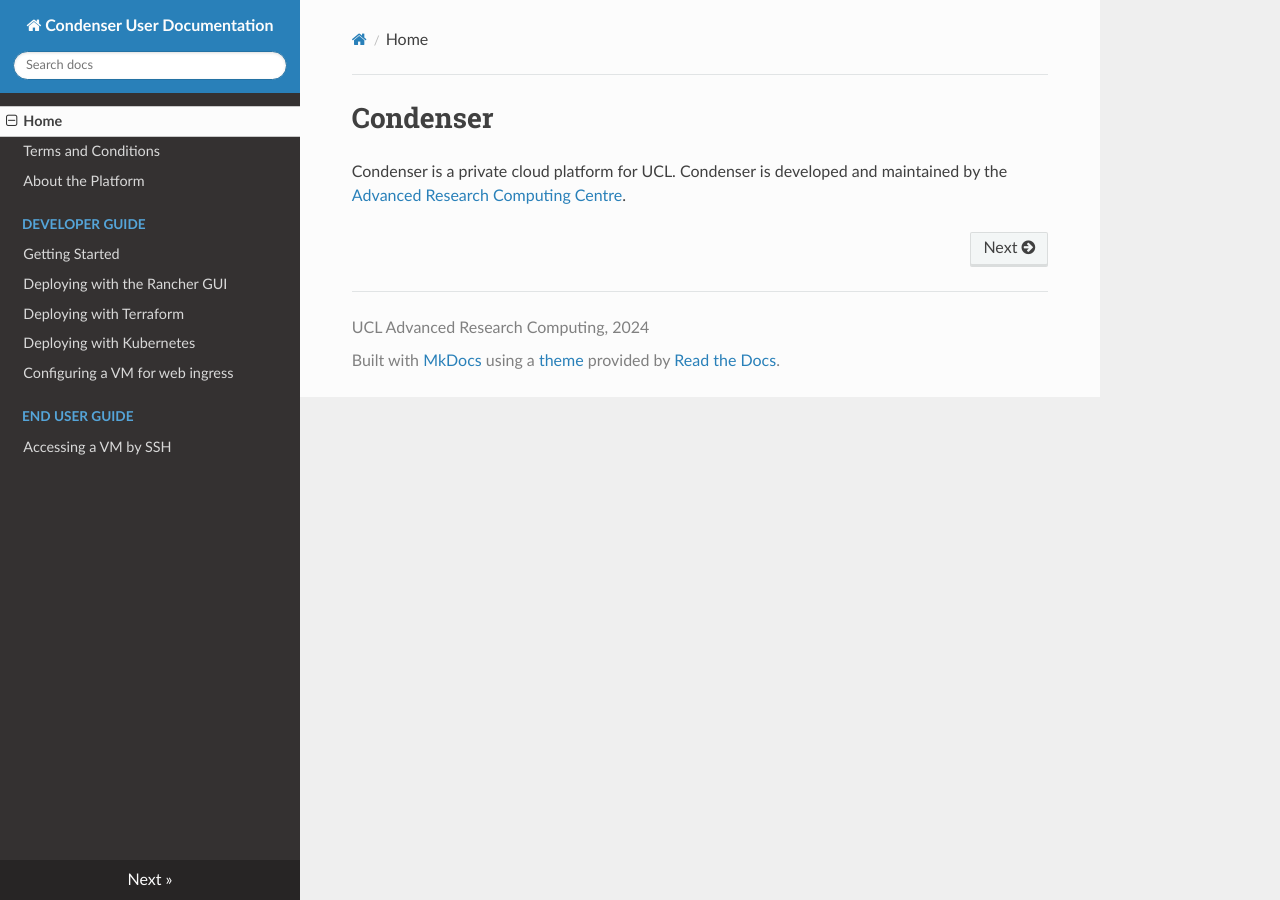
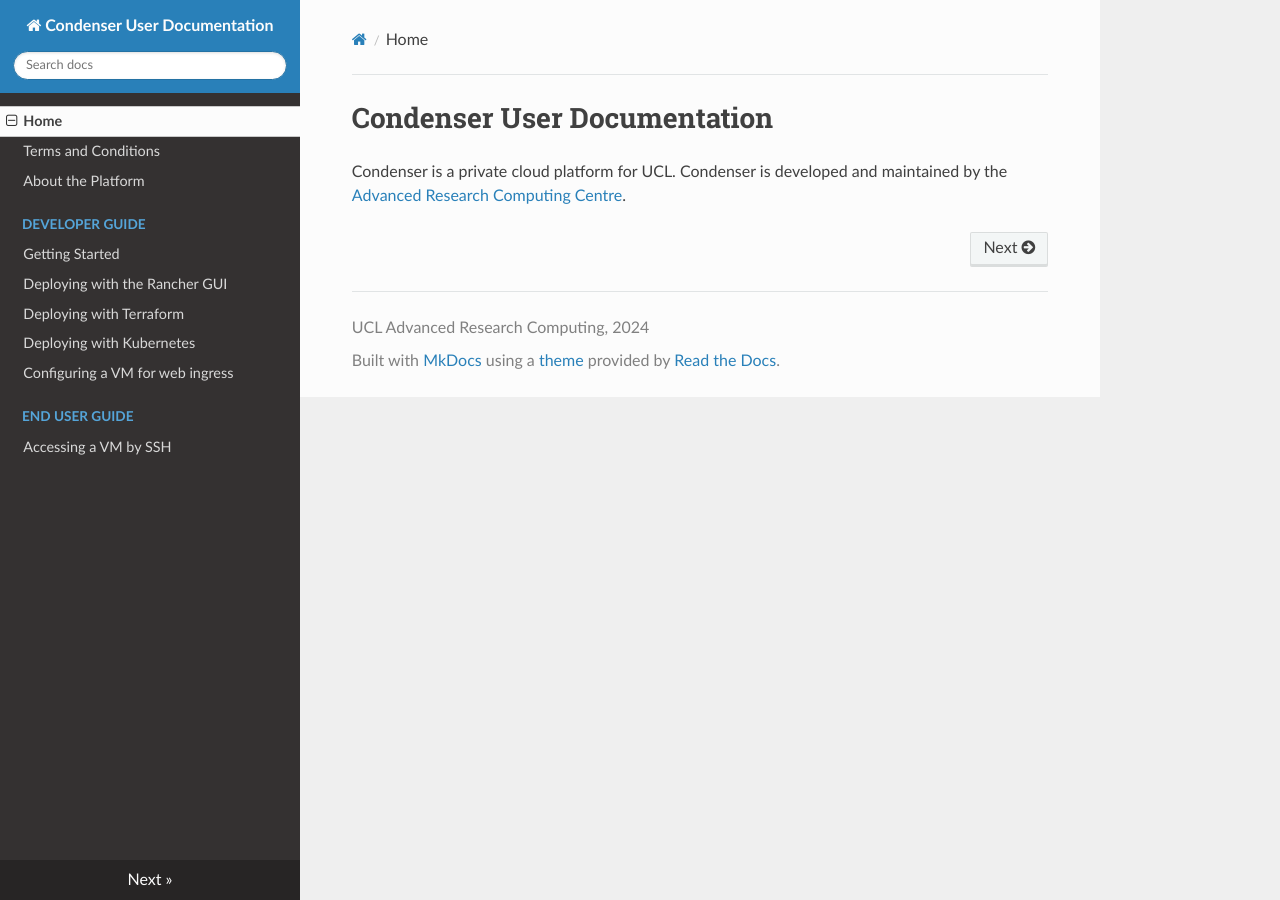
Before and after one commit to UCL-ARC/condenser-mkdocs, an MkDocs documentation site: the page built from docs/index.md, in a window 1280 px wide. Built offline with MkDocs 1.6.1, drawn with Linux system fonts in a browser that asks for light colours; nearby versions of some CDN libraries.

```diff
--- a/docs/index.md
+++ b/docs/index.md
@@ -1,9 +1,8 @@
 ---
-title: Condenser Documentation Home
-layout: docs
+title: Home
 ---
 
-# Condenser
+# Condenser User Documentation
 
 Condenser is a private cloud platform for UCL. Condenser is developed and maintained
 by the [Advanced Research Computing Centre](https://www.ucl.ac.uk/advanced-research-computing/).
```
